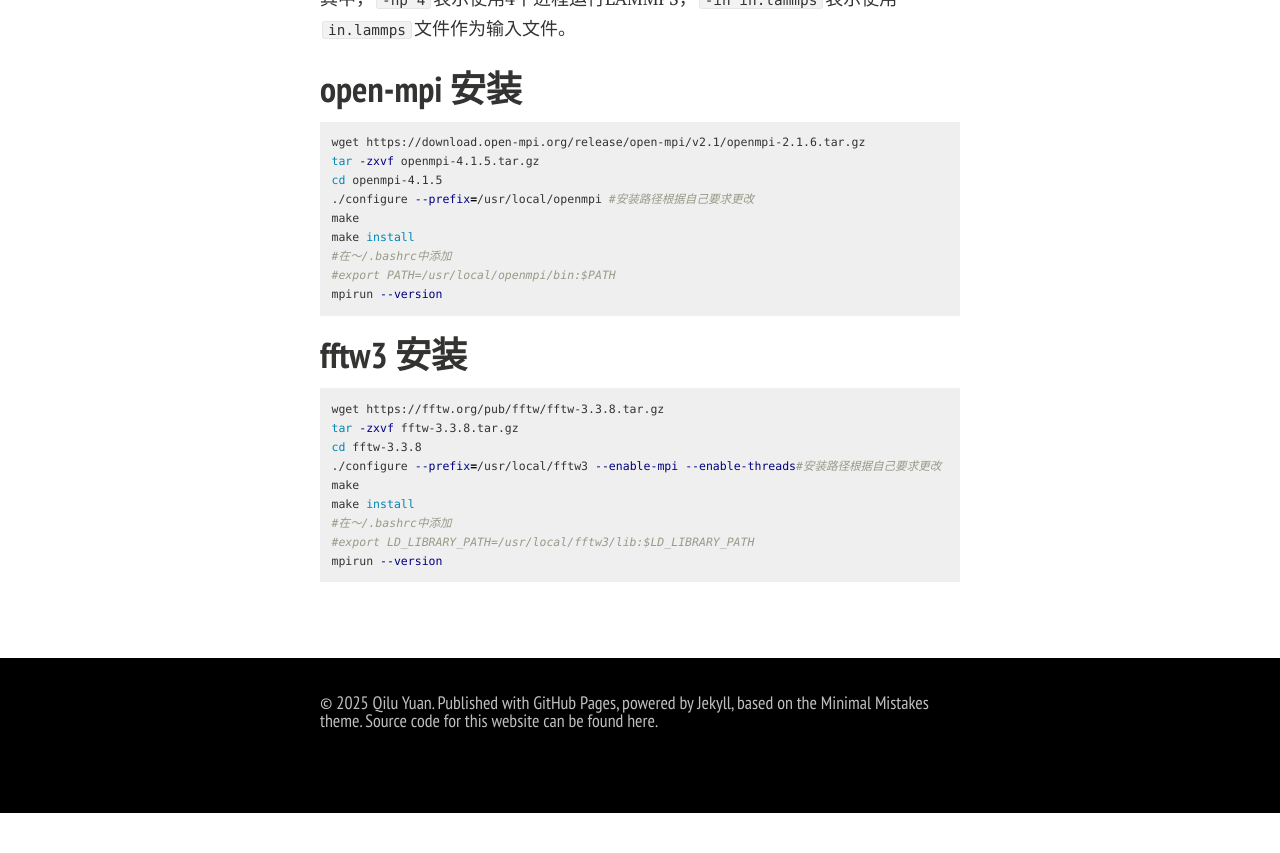
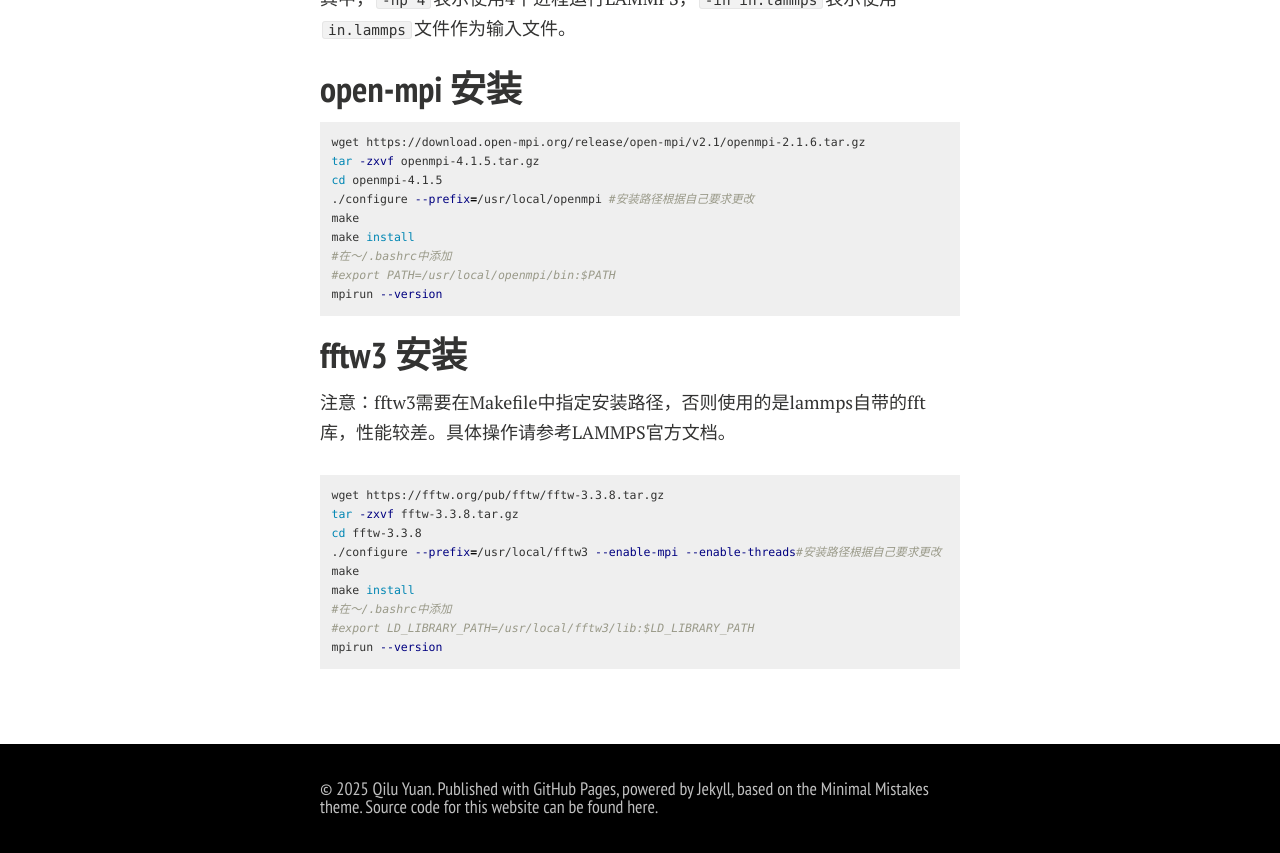
Before and after one commit to Qilu-Yuan/Qilu-Yuan.github.io, a Jekyll site: the page built from blogs/Install/LAMMPS.md, in a window 1280 px wide and 900 px high, scrolled down 2030 px. Shown: the top 853 px of the window. Built offline with Jekyll 4.4.1, drawn with Linux system fonts in a browser that asks for light colours; nearby versions of some CDN libraries; comment, search, counter and statistics services are not loaded; a style sheet for code colours, icons or effects is not loaded; before the commit the page ends 2843 px from its top, so only the background shows below that.

Commit message:
Update LAMMPS.md

````diff
--- a/blogs/Install/LAMMPS.md
+++ b/blogs/Install/LAMMPS.md
@@ -109,6 +109,8 @@ mpirun --version
 
 ## fftw3 安装
 
+注意：fftw3需要在Makefile中指定安装路径，否则使用的是lammps自带的fft库，性能较差。具体操作请参考LAMMPS官方文档。
+
 ```bash
 wget https://fftw.org/pub/fftw/fftw-3.3.8.tar.gz
 tar -zxvf fftw-3.3.8.tar.gz
````
